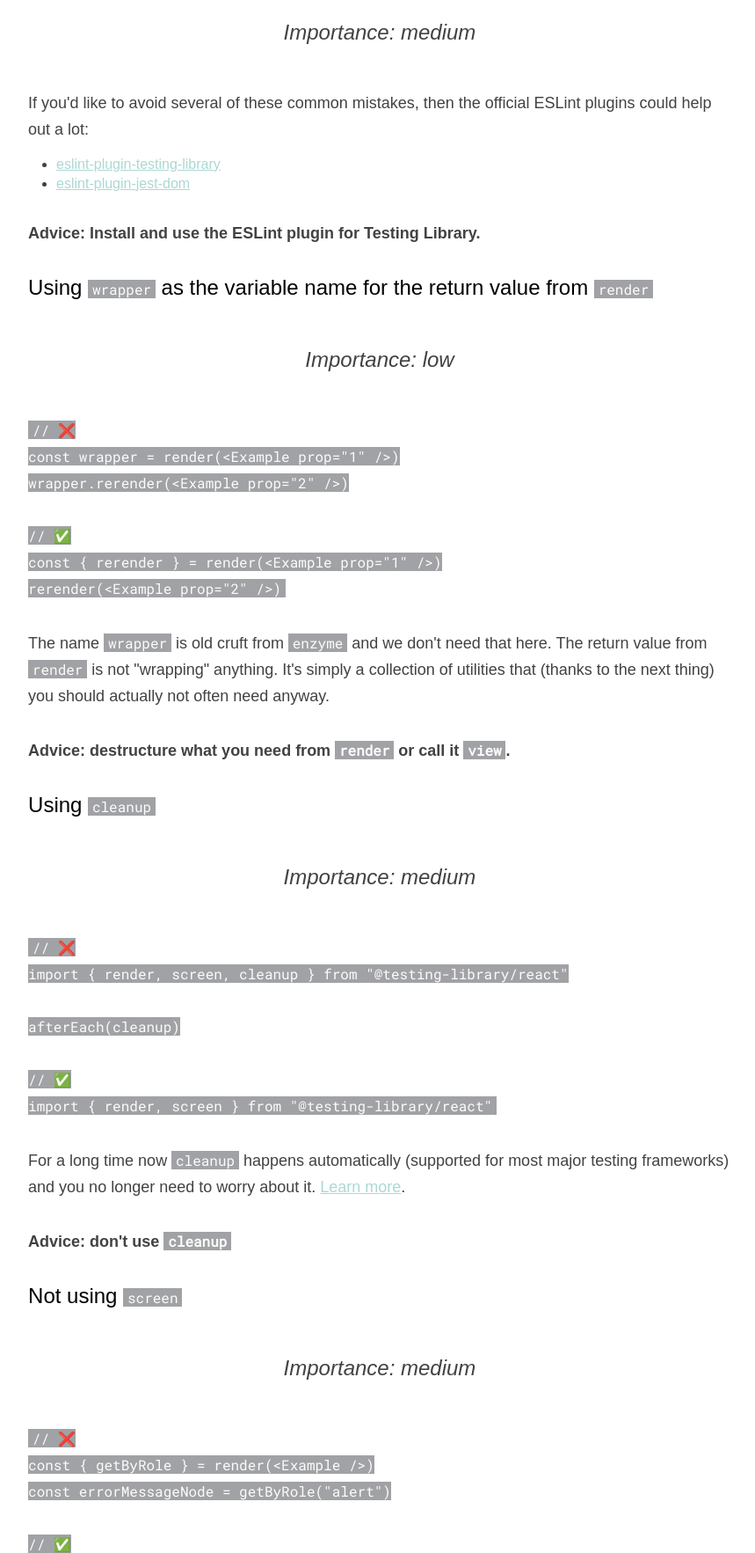
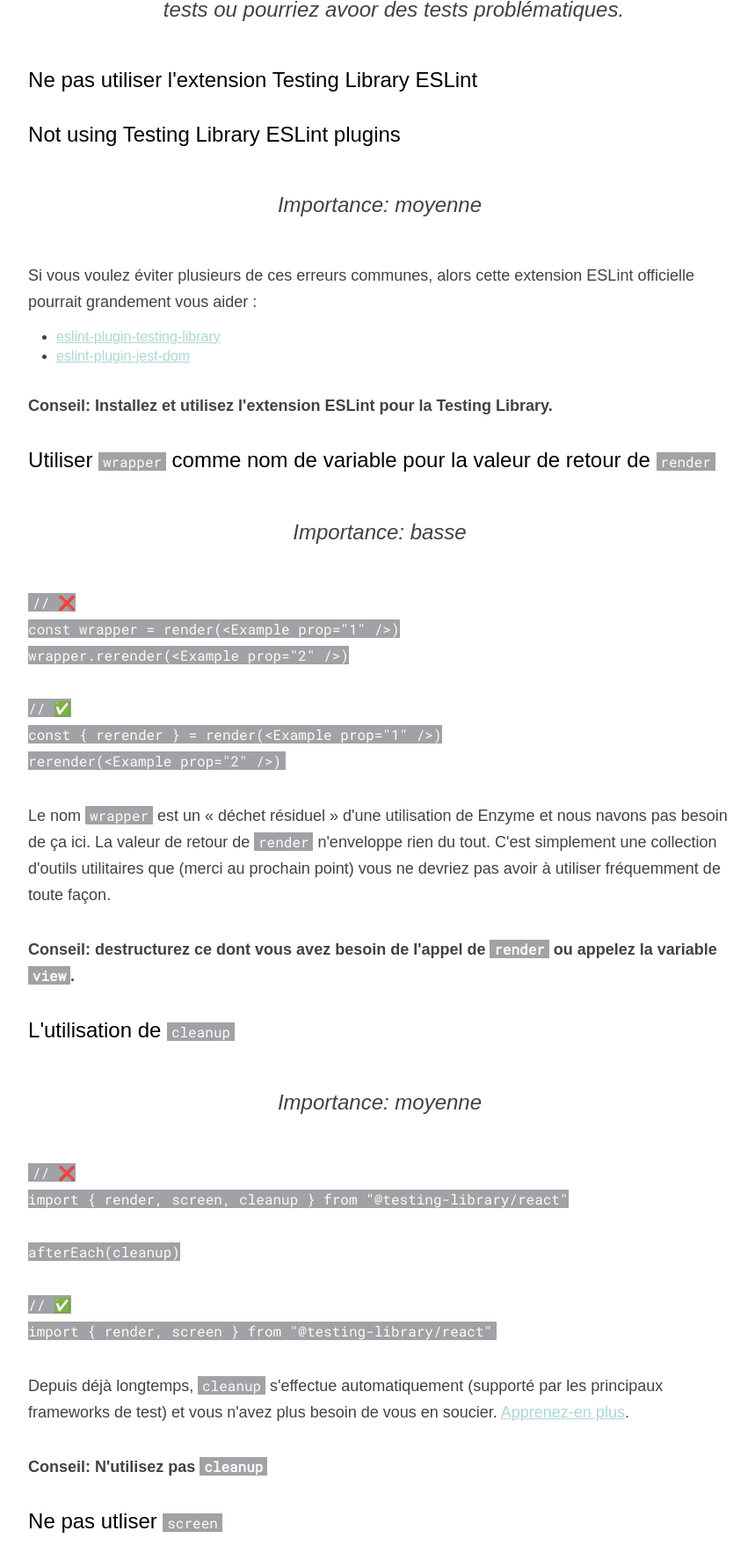
Before and after one commit to lbpmartel/loupoul-me, a Gatsby site: page /common-mistakes-with-react-testing-library in a window 1280 px wide. Shown: the part 1299-3064 px from the top of the page at 88% size, without its empty margins (208-1067 px from the left). Built offline with nearby package versions, Linux system fonts and the light colour scheme; Gatsby itself is replaced by a stand-in of ours; some packages are replaced by stand-ins of ours; code samples lack their colours; a web font is replaced by a local one.

Commit message:
some translating

````diff
--- a/src/posts/common-mistakes-with-react-testing-library/index.mdx
+++ b/src/posts/common-mistakes-with-react-testing-library/index.mdx
@@ -31,32 +31,27 @@ Nous avons apporté différents changements à l'API depuis le début, et nous a
 
 > Note: Je vais classifier chacune d'elles selon leur ordre d'importance :
 >
-> - basse: ceci n'est principalement que mon opinion
+> - basse: ceci n'est principalement que mon opinion, soyez à l'aise de les ignorer et vous n'aurez probablement pas de problème.
+>
+> - moyenne: vous pourriez rencontrer des bogues, perdre de la certitude ou faire du travail en double.
+>
+> - haute: écoutez définitivement ce conseil! Vous manqueriez fort probablement de certitude dans vos tests ou pourriez avoor des tests problématiques.
 
-this is mostly just my opinion, feel free to ignore and you'll probably
-
-> be fine.
->
-> - medium: you might experience bugs, lose confidence, or be doing work you
->   don't need to
-> - high: definitely listen to this advice! You're likely missing confidence or
->   will have problematic tests
-
+## Ne pas utiliser l'extension Testing Library ESLint
 ## Not using Testing Library ESLint plugins
 
-> Importance: medium
+> Importance: moyenne
 
-If you'd like to avoid several of these common mistakes, then the official
-ESLint plugins could help out a lot:
+Si vous voulez éviter plusieurs de ces erreurs communes, alors cette extension ESLint officielle pourrait grandement vous aider :
 
 - [eslint-plugin-testing-library](https://github.com/testing-library/eslint-plugin-testing-library)
 - [eslint-plugin-jest-dom](https://github.com/testing-library/eslint-plugin-jest-dom)
 
-**Advice: Install and use the ESLint plugin for Testing Library.**
+**Conseil: Installez et utilisez l'extension ESLint pour la Testing Library.**
 
-## Using `wrapper` as the variable name for the return value from `render`
+## Utiliser `wrapper` comme nom de variable pour la valeur de retour de `render`
 
-> Importance: low
+> Importance: basse
 
 ```javascript
 // ❌
@@ -68,16 +63,13 @@ const { rerender } = render(<Example prop="1" />)
 rerender(<Example prop="2" />)
 ```
 
-The name `wrapper` is old cruft from `enzyme` and we don't need that here. The
-return value from `render` is not "wrapping" anything. It's simply a collection
-of utilities that (thanks to the next thing) you should actually not often need
-anyway.
+Le nom `wrapper` est un « déchet résiduel » d'une utilisation de Enzyme et nous navons pas besoin de ça ici. La valeur de retour de `render` n'enveloppe rien du tout. C'est simplement une collection d'outils utilitaires que (merci au prochain point) vous ne devriez pas avoir à utiliser fréquemment de toute façon.
 
-**Advice: destructure what you need from `render` or call it `view`.**
+**Conseil: destructurez ce dont vous avez besoin de l'appel de `render` ou appelez la variable `view`.**
 
-## Using `cleanup`
+## L'utilisation de `cleanup`
 
-> Importance: medium
+> Importance: moyenne
 
 ```javascript
 // ❌
@@ -89,15 +81,14 @@ afterEach(cleanup)
 import { render, screen } from "@testing-library/react"
 ```
 
-For a long time now `cleanup` happens automatically (supported for most major
-testing frameworks) and you no longer need to worry about it.
-[Learn more](https://testing-library.com/docs/react-testing-library/api#cleanup).
+Depuis déjà longtemps, `cleanup` s'effectue automatiquement (supporté par les principaux frameworks de test) et vous n'avez plus besoin de vous en soucier.
+[Apprenez-en plus](https://testing-library.com/docs/react-testing-library/api#cleanup).
 
-**Advice: don't use `cleanup`**
+**Conseil: N'utilisez pas `cleanup`**
 
-## Not using `screen`
+## Ne pas utliser `screen`
 
-> Importance: medium
+> Importance: moyenne
 
 ```javascript
 // ❌
@@ -110,13 +101,15 @@ const errorMessageNode = screen.getByRole("alert")
 ```
 
 `screen`
-[was added in DOM Testing Library v6.11.0](https://github.com/testing-library/dom-testing-library/releases/tag/v6.11.0)
-(which means you should have access to it in `@testing-library/react@>=9`). It
-comes from the same import statement you get `render` from:
+[a été ajouté dans la version v6.11.0 de DOM Testing Library](https://github.com/testing-library/dom-testing-library/releases/tag/v6.11.0)
+(ce qui veut dire que vous y avez acces avec `@testing-library/react@>=9`). Ça vient su même import que celui pour lequel on obtient `render` :
 
 ```javascript
 import { render, screen } from "@testing-library/react"
 ```
+
+
+
 
 The benefit of using `screen` is you no longer need to keep the `render` call
 destructure up-to-date as you add/remove the queries you need. You only need to
````
